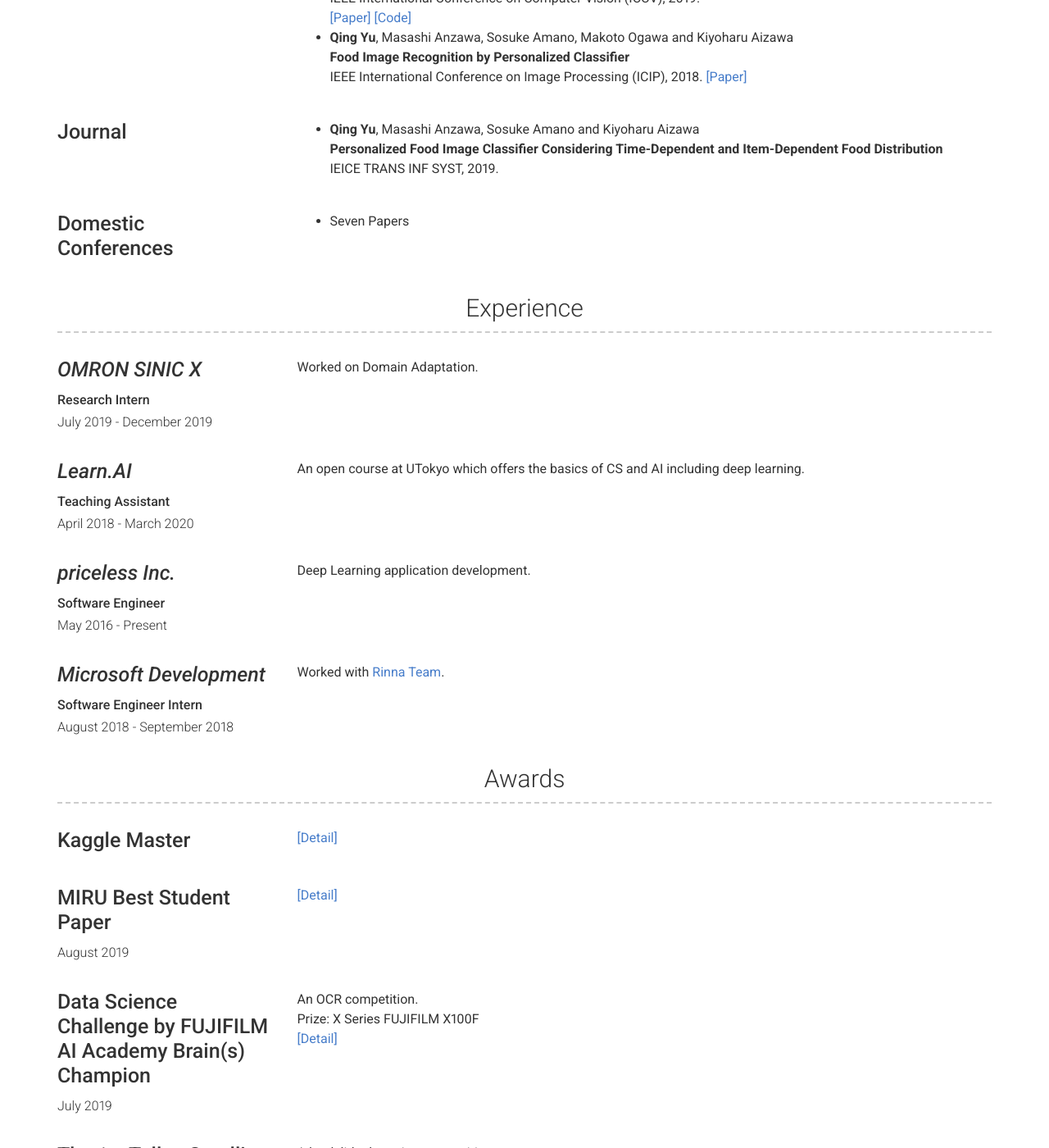
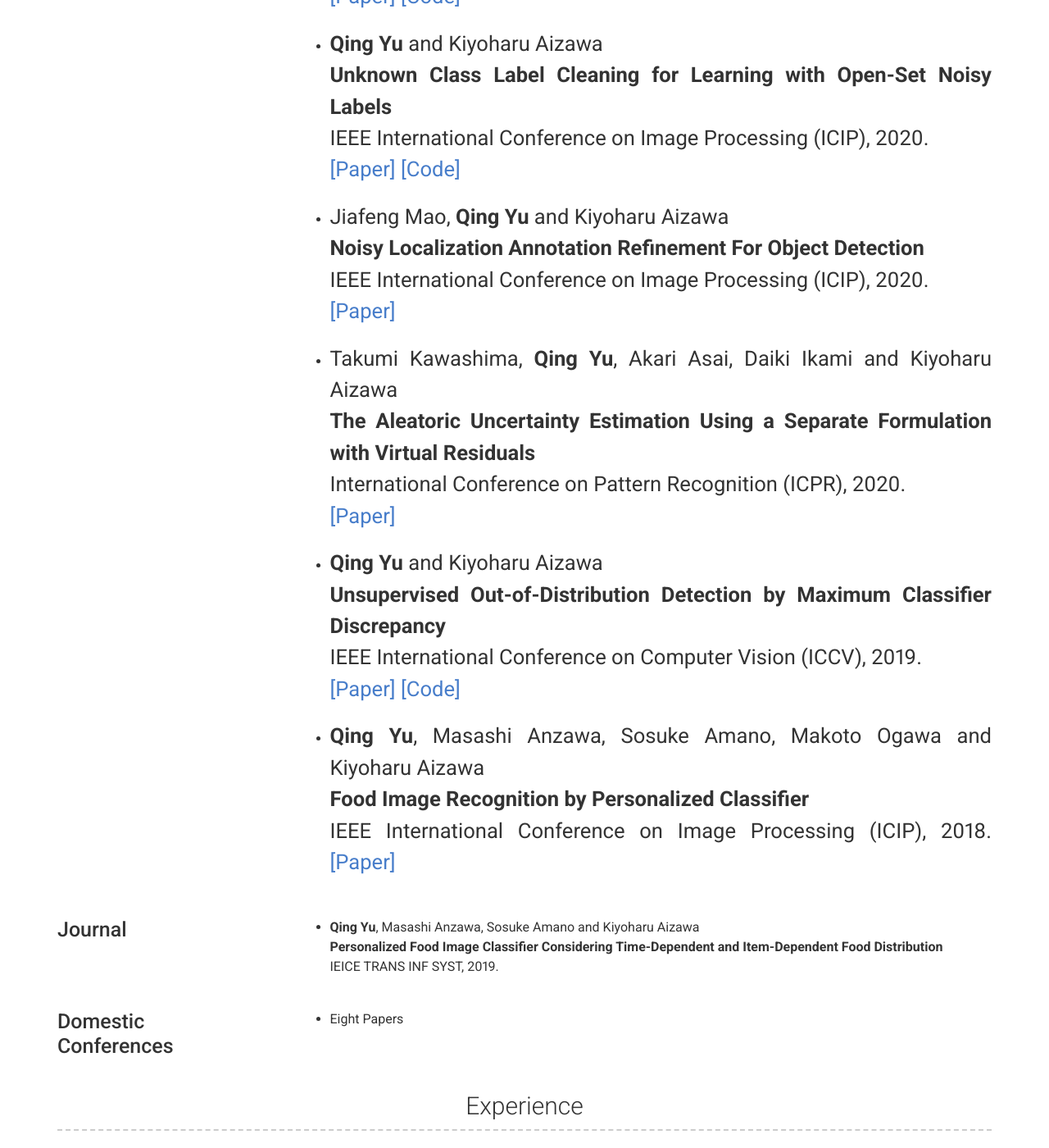
Before and after one commit to YU1ut/YU1ut.github.io, a Jekyll site: the page built from index.md, in a window 1280 px wide and 1400 px high, scrolled down 1364 px. Shown: the whole window at 82% size. Built offline with Jekyll 4.4.1, drawn with Linux system fonts in a browser that asks for light colours; nearby versions of some CDN libraries.

Commit message:
update paper

```diff
--- a/_data/projects.yml
+++ b/_data/projects.yml
@@ -4,41 +4,49 @@
       <strong>Self-Labeling Framework for Novel Category Discovery over Domains</strong>
       AAAI Conference on Artificial Intelligence (AAAI), 2022 (to appear).
       <br>
+
     - Jiafeng Mao, <strong>Qing Yu</strong>, Yoko Yamakata and Kiyoharu Aizawa
       <strong>Noisy Annotation Refinement for Object Detection</strong>
       British Machine Vision Conference (BMVC), 2021.
       [[Paper]](https://arxiv.org/abs/2110.10456)
       <br>
+
     - <strong>Qing Yu</strong>, Atsushi Hashimoto and Yoshitaka Ushiku
       <strong>Divergence Optimization for Noisy Universal Domain Adaptation</strong>
       IEEE/CVF Conference on Computer Vision and Pattern Recognition (CVPR), 2021.
       [[Paper]](https://arxiv.org/abs/2104.00246)  [[Code]](https://github.com/YU1ut/Divergence-Optimization)
       <br>
+
     - <strong>Qing Yu</strong>, Daiki Ikami, Go Irie and Kiyoharu Aizawa
       <strong>Multi-Task Curriculum Framework for Open-Set Semi-Supervised Learning</strong>
       European Conference on Computer Vision (ECCV), 2020.
       [[Paper]](https://arxiv.org/abs/2007.11330) [[Code]](https://github.com/YU1ut/Multi-Task-Curriculum-Framework-for-Open-Set-SSL)
       <br>
+
     - <strong>Qing Yu</strong> and Kiyoharu Aizawa
       <strong>Unknown Class Label Cleaning for Learning with Open-Set Noisy Labels</strong>
       IEEE International Conference on Image Processing (ICIP), 2020.
       [[Paper]](https://ieeexplore.ieee.org/document/9190652) [[Code]](https://github.com/YU1ut/Unknown-Class-Label-Cleaning)
       <br>
+
     - Jiafeng Mao, <strong>Qing Yu</strong> and Kiyoharu Aizawa
       <strong>Noisy Localization Annotation Refinement For Object Detection</strong>
       IEEE International Conference on Image Processing (ICIP), 2020.
       [[Paper]](https://ieeexplore.ieee.org/document/9190728)
       <br>
+
     - Takumi Kawashima, <strong>Qing Yu</strong>, Akari Asai, Daiki Ikami and Kiyoharu Aizawa
       <strong>The Aleatoric Uncertainty Estimation Using a Separate Formulation with Virtual Residuals</strong>
       International Conference on Pattern Recognition (ICPR), 2020.
       [[Paper]](https://arxiv.org/abs/2011.01655)
       <br>
+
     - <strong>Qing Yu</strong> and Kiyoharu Aizawa
       <strong>Unsupervised Out-of-Distribution Detection by Maximum Classifier Discrepancy</strong>
       IEEE International Conference on Computer Vision (ICCV), 2019.
       [[Paper]](https://arxiv.org/abs/1908.04951) [[Code]](https://github.com/YU1ut/UOOD-MCD)
       <br>
+
     - <strong>Qing Yu</strong>, Masashi Anzawa, Sosuke Amano, Makoto Ogawa and Kiyoharu Aizawa
       <strong>Food Image Recognition by Personalized Classifier</strong>
       IEEE International Conference on Image Processing (ICIP), 2018.
@@ -52,4 +60,4 @@
 
 - name: Domestic <br> Conferences
   description: | # this will include new lines to allow paragraphs
-    - Seven Papers
+    - Eight Papers
```
